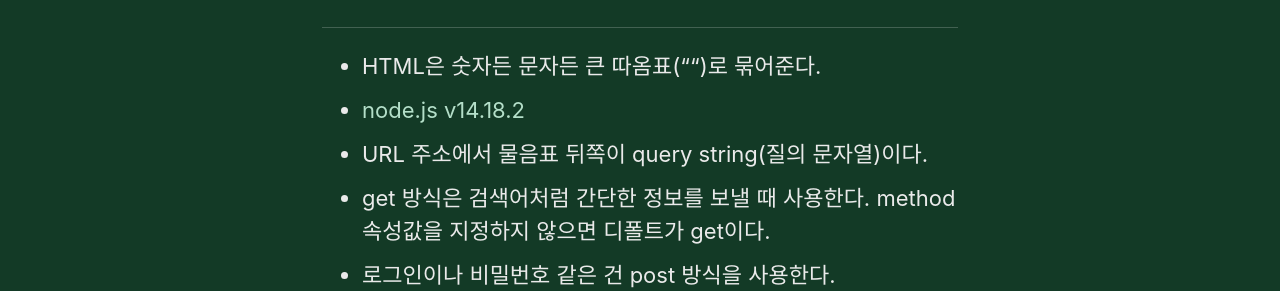
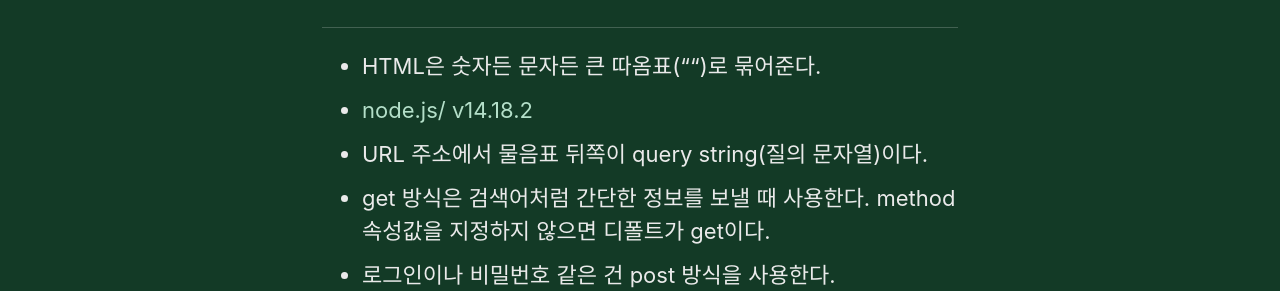
Before and after one commit to YUEUN328/YUEUN328.github.io, a Jekyll site: the page built from _posts/2021-12-29-fortytwo.md, in a window 1280 px wide and 900 px high. Shown: the part 445-736 px from the top of the window. Built offline with Jekyll 4.4.1, drawn with Linux system fonts in a browser that asks for light colours; cached includes are drawn as plain includes; comment, search, counter and statistics services are not loaded.

```diff
--- a/_posts/2021-12-29-fortytwo.md
+++ b/_posts/2021-12-29-fortytwo.md
@@ -13,7 +13,7 @@ author_profile: false
 ------
 
 * HTML은 숫자든 문자든 큰 따옴표("")로 묶어준다.
-* [node.js v14.18.2](https://nodejs.org/download/release/v14.18.2/)
+* [node.js/ v14.18.2](https://nodejs.org/download/release/v14.18.2/)
 * URL 주소에서 물음표 뒤쪽이 query string(질의 문자열)이다.
 * get 방식은 검색어처럼 간단한 정보를 보낼 때 사용한다. method 속성값을 지정하지 않으면 디폴트가 get이다.
 * 로그인이나 비밀번호 같은 건 post 방식을 사용한다.
```
